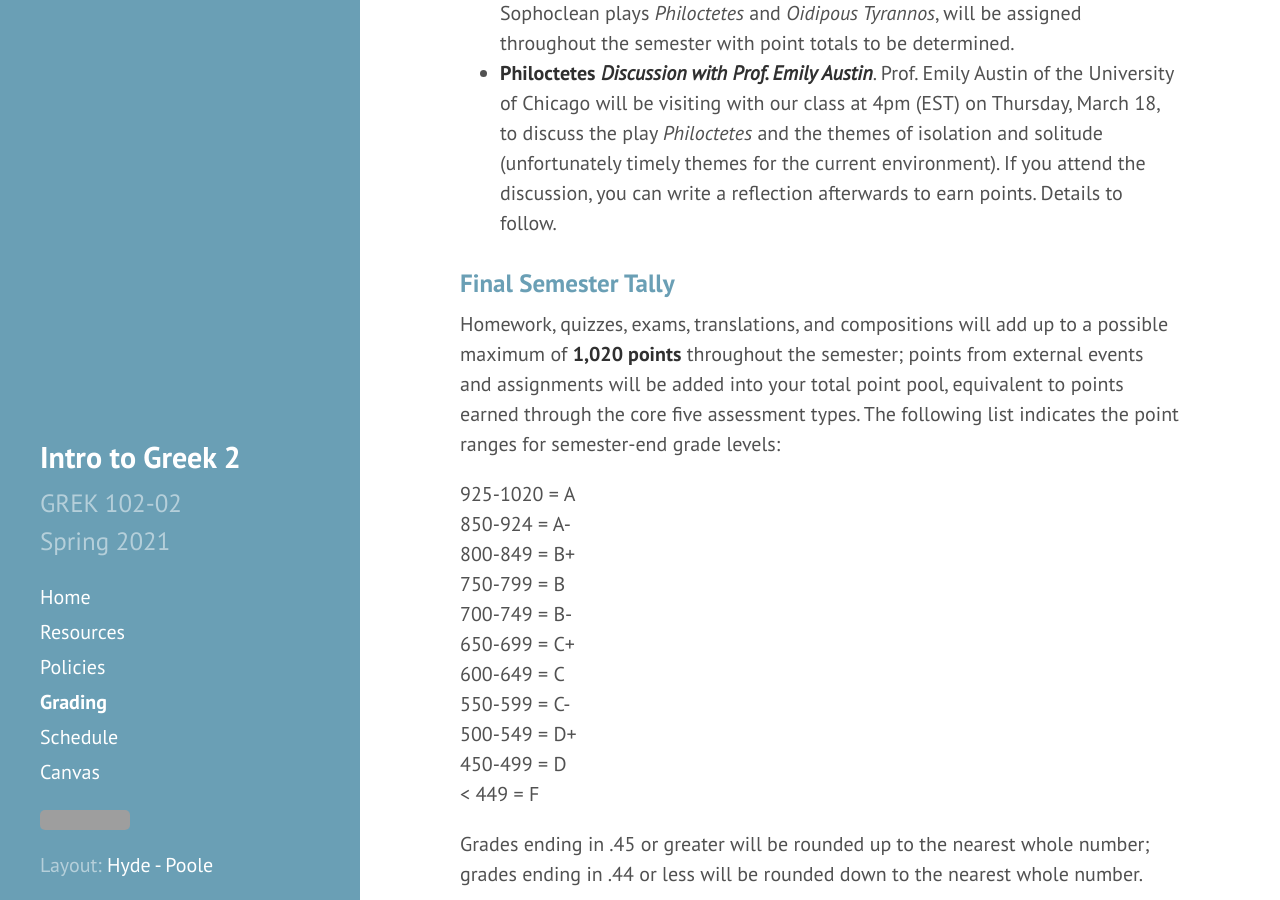
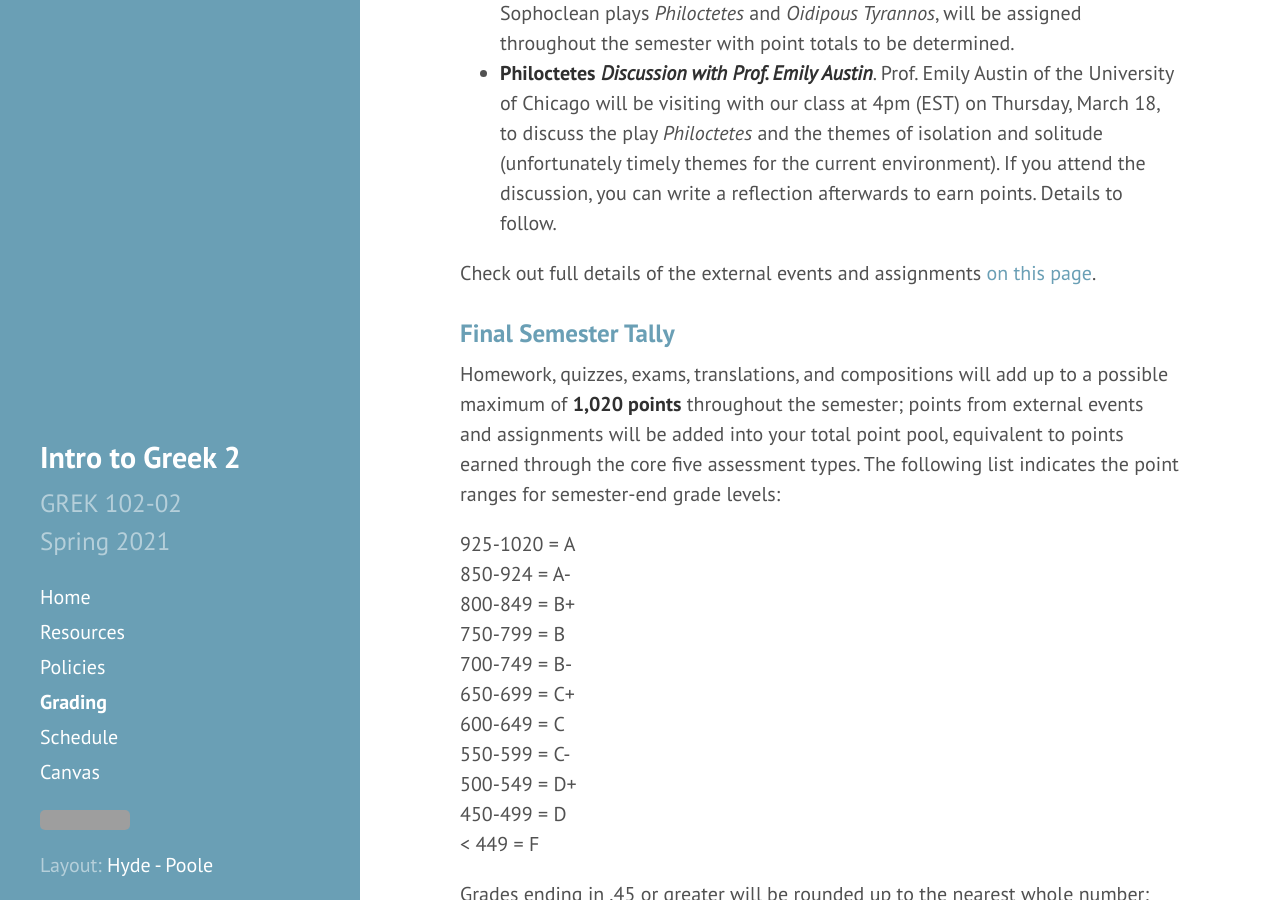
Before and after one commit to DLibatique/GREK102-S21, a Jekyll site: the page built from _pages/grading.md, in a window 1280 px wide and 900 px high, scrolled down 2854 px. Built offline with Jekyll 4.4.1, drawn with Linux system fonts in a browser that asks for light colours; grey boxes are pictures that could not be loaded.

Commit message:
added external link to grading page

```diff
--- a/_pages/grading.md
+++ b/_pages/grading.md
@@ -36,6 +36,8 @@ Throughout the semester, there will be a number of completely optional events th
 * **Philoctetes** ***or*** **Oidipous Tyrannos** ***assignments***. Various assignments, including reader response sheets and reflection prompts based on translations of the Sophoclean plays *Philoctetes* and *Oidipous Tyrannos*, will be assigned throughout the semester with point totals to be determined.
 * **Philoctetes** ***Discussion with Prof. Emily Austin***. Prof. Emily Austin of the University of Chicago will be visiting with our class at 4pm (EST) on Thursday, March 18, to discuss the play *Philoctetes* and the themes of isolation and solitude (unfortunately timely themes for the current environment). If you attend the discussion, you can write a reflection afterwards to earn points. Details to follow.
 
+Check out full details of the external events and assignments [on this page](schedule).
+
 ### Final Semester Tally
 
 Homework, quizzes, exams, translations, and compositions will add up to a possible maximum of **1,020 points** throughout the semester; points from external events and assignments will be added into your total point pool, equivalent to points earned through the core five assessment types. The following list indicates the point ranges for semester-end grade levels:
```
